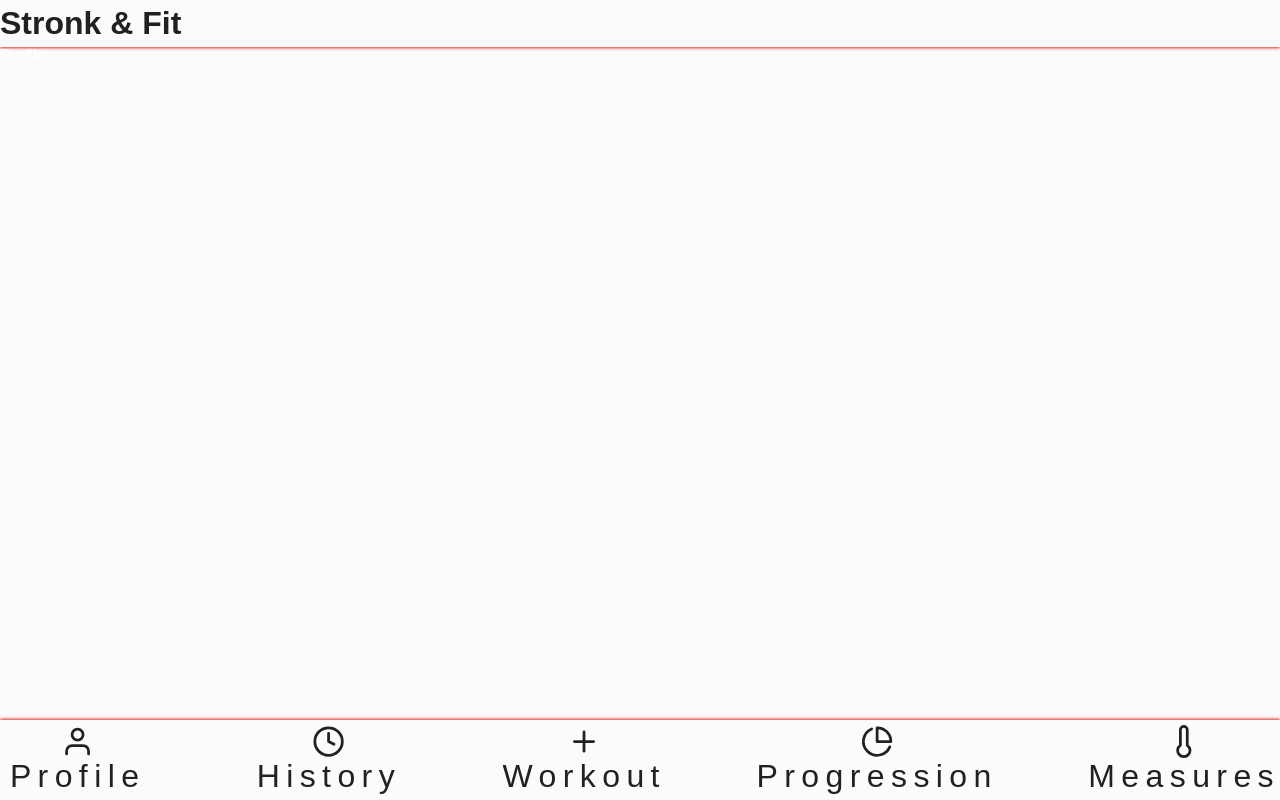
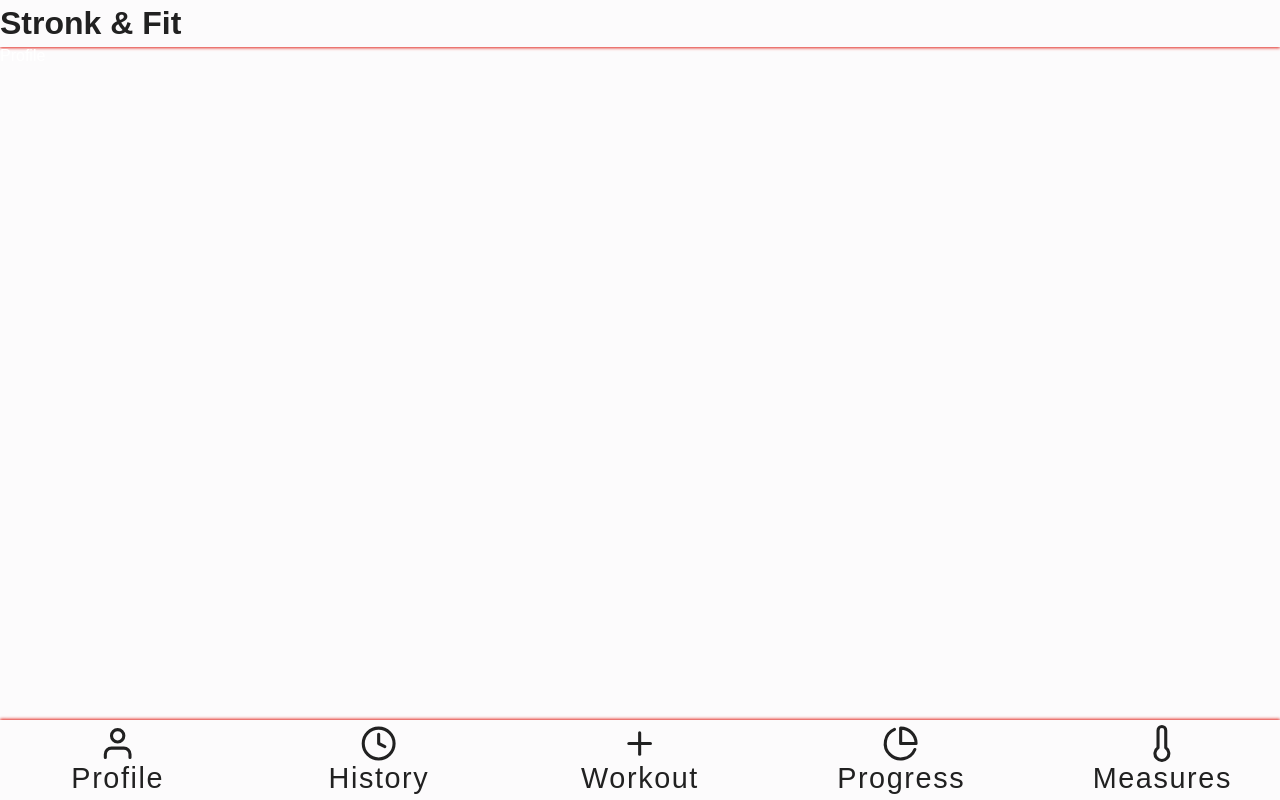
Before and after one commit to Strimlaren/Stronk-n-Fit, a React (Vite) app: page / in a window 1280 px wide. Built offline with nearby package versions, Linux system fonts and the light colour scheme; a web font is replaced by a local one.

Commit message:
Footer resizing take 3

```diff
--- a/src/App.tsx
+++ b/src/App.tsx
@@ -4,7 +4,7 @@ import Header from "./components/Header";
 import Profile from "./components/Profile";
 import History from "./components/History";
 import Workout from "./components/Workout";
-import Progression from "./components/Progression";
+import Progress from "./components/Progress";
 import Measures from "./components/Measures";
 import Settings from "./components/Settings";
 import Error from "./components/Error";
@@ -20,7 +20,7 @@ export default function App() {
         <Route path="/" element={<Profile />} />
         <Route path="/history" element={<History />} />
         <Route path="/workout" element={<Workout />} />
-        <Route path="/progression" element={<Progression />} />
+        <Route path="/progress" element={<Progress />} />
         <Route path="/measures" element={<Measures />} />
         <Route path="/settings" element={<Settings />} />
         <Route path="/*" element={<Error />} />
--- a/src/components/Footer.tsx
+++ b/src/components/Footer.tsx
@@ -21,7 +21,7 @@ export default function Footer({}: Props) {
         </li>
         <li>
           <Icon.PieChart color="var(--blacker)" className={css.icon_standard} />
-          <p>Progression</p>
+          <p>Progress</p>
         </li>
         <li>
           <Icon.Thermometer
--- /dev/null
+++ b/src/components/Progress.tsx
@@ -0,0 +1,3 @@
+export default function Progress() {
+  return <div>Progression</div>;
+}
--- a/src/components/Progression.tsx
+++ /dev/null
@@ -1,3 +0,0 @@
-export default function Progression() {
-  return <div>Progression</div>;
-}
--- a/src/components_styles/Footer.module.css
+++ b/src/components_styles/Footer.module.css
@@ -11,8 +11,8 @@
 
 .ul {
   display: flex;
-  justify-content: center;
-  gap: 6rem;
+  justify-content: space-between;
+  gap: 2%;
   height: 100%;
 }
 
@@ -21,13 +21,13 @@
   flex-direction: column;
   align-items: center;
   height: 100%;
-  width: 18%;
+  width: 19%;
 }
 
 .ul>li>p {
   color: var(--blacker);
-  font-size: 2rem;
-  letter-spacing: 0.4rem;
+  font-size: 1.8rem;
+  letter-spacing: 0.1rem;
 }
 
 .icon_standard {
```
